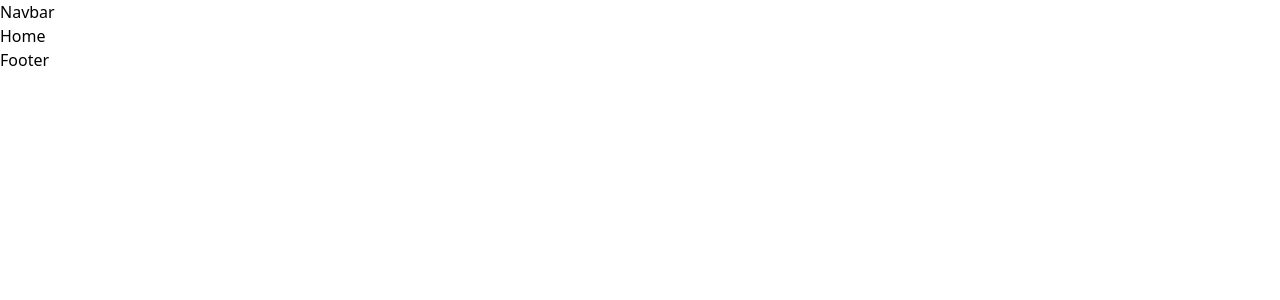
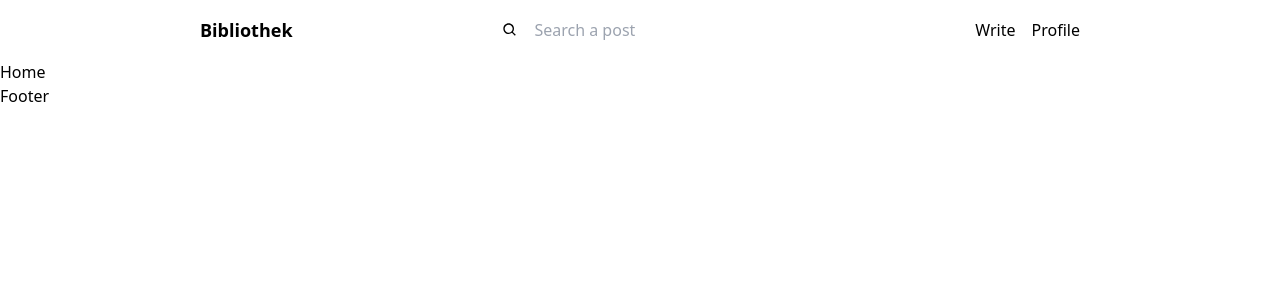
Before and after one commit to alisawiali/Biblothek-Spandau, a React (Vite) app in the folder frontend/: page / in a window 1280 px wide. Shown: the top 300 px of the page. Built offline with nearby package versions, Linux system fonts and the light colour scheme.

Commit message:
update navbar und erstellt login und user plus logo

```diff
--- a/frontend/src/App.jsx
+++ b/frontend/src/App.jsx
@@ -7,7 +7,7 @@ const App = () => {
     <div>
       <Navbar />
       <Routes>
-        <Route path="/" element={<Home />} />
+        <Route exact path="/" element={<Home />} />
       </Routes>
       <Footer />
     </div>
--- a/frontend/src/compoents/navbar/Navbar.jsx
+++ b/frontend/src/compoents/navbar/Navbar.jsx
@@ -1,7 +1,47 @@
 import React from "react";
+import { NavLink } from "react-router-dom";
+
+// Import icons aus dem react icons
+import { BiSearch } from "react-icons/bi";
 
 const Navbar = () => {
-  return <div>Navbar</div>;
+  const user = true;
+  return (
+    <div className="flex items-center justify-between px-6 py-4 md:px-[200px] ">
+      <h1 className="text-lg md:text-x1 font-extrabold">
+        <NavLink to="/">Bibliothek</NavLink>
+      </h1>
+      <div className="flex items-center jsutify-center space-x-2 md:space-x-4">
+        <p>
+          <BiSearch />
+        </p>
+        <input
+          className="outline-none px-0 text-1 "
+          type="text"
+          placeholder="Search a post"
+        />
+      </div>
+      <div className="flex items-center justify-center space-x-2 md:space-x-4">
+        {/*  wenn den User angemeldet ist dann geht zum write sits */}
+        {user ? (
+          <h3>
+            <NavLink to="/write">Write</NavLink>
+          </h3>
+        ) : (
+          <h3>
+            <NavLink to="/login">Login</NavLink>
+          </h3>
+        )}
+        {user ? (
+          <h3>Profile</h3>
+        ) : (
+          <h3>
+            <NavLink to="/register">Register</NavLink>
+          </h3>
+        )}
+      </div>
+    </div>
+  );
 };
 
 export default Navbar;
```
